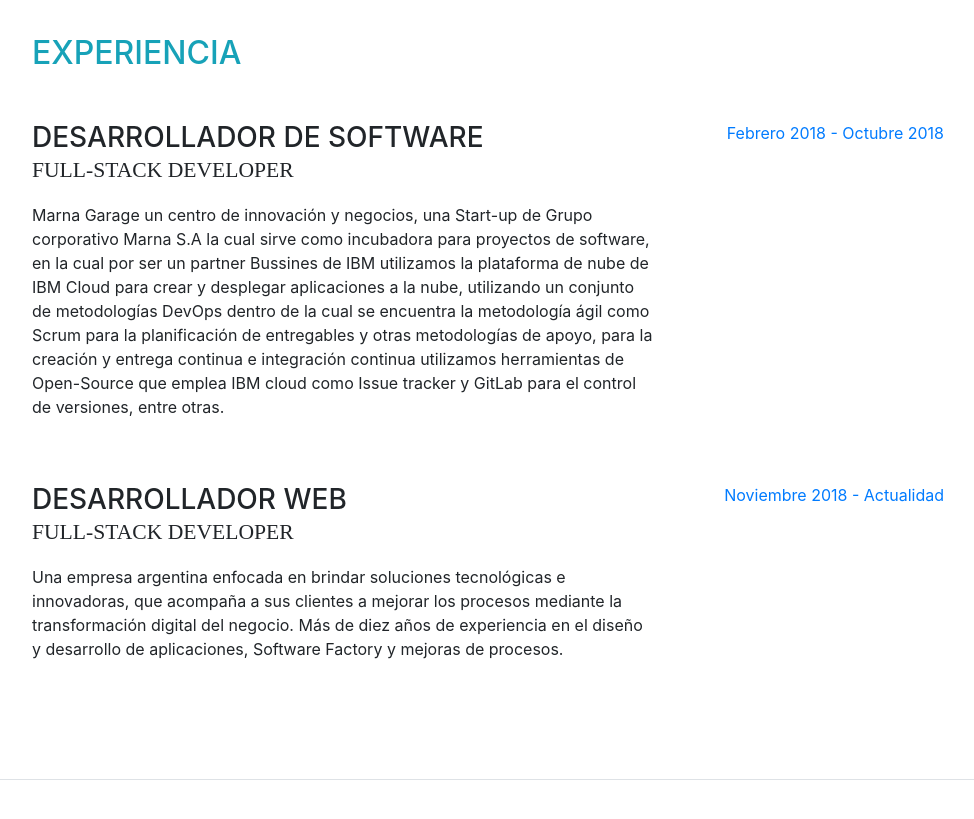
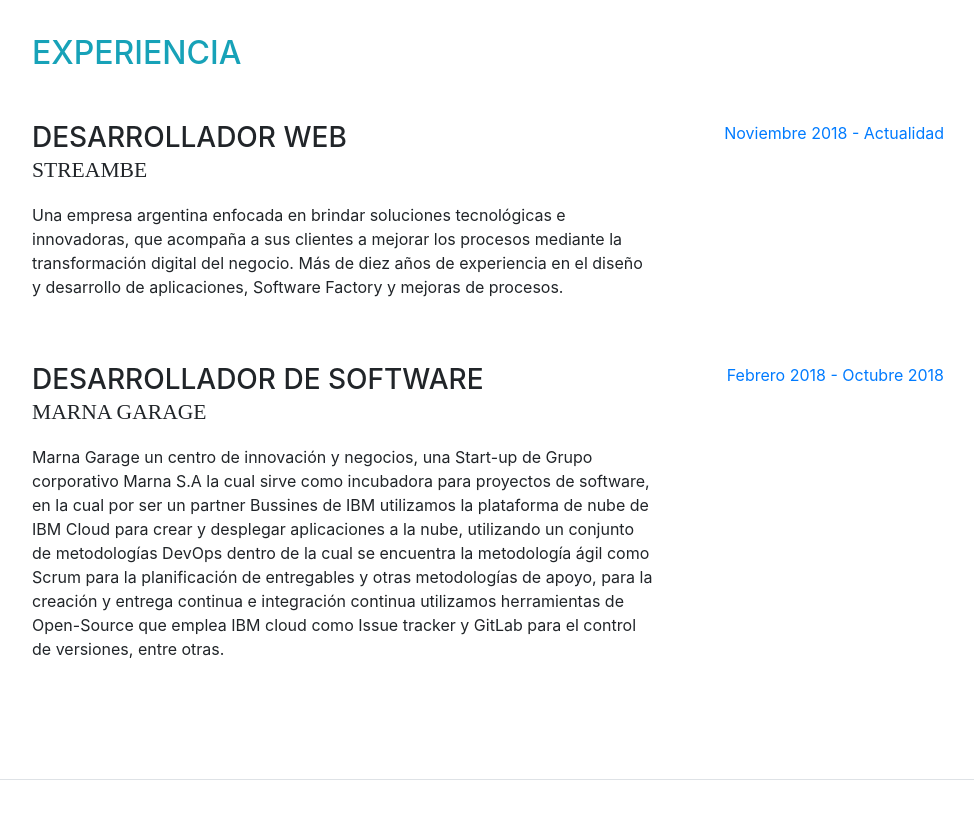
Before and after one commit to darwist94/darwist94.github.io, a website with bundled scripts: page index.html in a window 1280 px wide. Shown: the part 820-1639 px from the top of the page, without its empty margins (288-1262 px from the left). Built offline with nearby package versions, Linux system fonts and the light colour scheme; a web font is replaced by a local one.

Commit message:
modificacion en seccion de experiencia

```diff
--- a/index.html
+++ b/index.html
@@ -122,22 +122,22 @@
 
           <div class="resume-item d-flex flex-column flex-md-row mb-5">
             <div class="resume-content mr-auto">
+              <h3 class="mb-0">Desarrollador Web</h3>
+              <div class="subheading mb-3">Streambe</div>
+              <p>Una empresa argentina enfocada en brindar soluciones tecnológicas e innovadoras, que acompaña a sus clientes a mejorar los procesos mediante la transformación digital del negocio. Más de diez años de experiencia en el diseño y desarrollo de aplicaciones, Software Factory y mejoras de procesos.</p>
+            </div>
+            <div class="resume-date text-md-right">
+              <span class="text-primary">Noviembre 2018 - Actualidad</span>
+            </div>
+          </div>
+          <div class="resume-item d-flex flex-column flex-md-row mb-5">
+            <div class="resume-content mr-auto">
               <h3 class="mb-0">Desarrollador de Software</h3>
-              <div class="subheading mb-3">Full-Stack Developer</div>
+              <div class="subheading mb-3">Marna Garage</div>
               <p>Marna Garage un centro de innovación y negocios, una Start-up de Grupo corporativo Marna S.A la cual sirve como incubadora para proyectos de software, en la cual por ser un partner Bussines de IBM utilizamos la plataforma de nube de IBM Cloud para crear y desplegar aplicaciones a la nube, utilizando un conjunto de metodologías DevOps dentro de la cual se encuentra la metodología ágil como Scrum para la planificación de entregables y otras metodologías de apoyo, para la creación y entrega continua e integración continua utilizamos herramientas de Open-Source que emplea IBM cloud como Issue tracker y GitLab para el control de versiones, entre otras.</p>
             </div>
             <div class="resume-date text-md-right">
               <span class="text-primary">Febrero 2018 - Octubre 2018</span>
-            </div>
-          </div>
-          <div class="resume-item d-flex flex-column flex-md-row mb-5">
-            <div class="resume-content mr-auto">
-              <h3 class="mb-0">Desarrollador Web</h3>
-              <div class="subheading mb-3">Full-Stack Developer</div>
-              <p>Una empresa argentina enfocada en brindar soluciones tecnológicas e innovadoras, que acompaña a sus clientes a mejorar los procesos mediante la transformación digital del negocio. Más de diez años de experiencia en el diseño y desarrollo de aplicaciones, Software Factory y mejoras de procesos.</p>
-            </div>
-            <div class="resume-date text-md-right">
-              <span class="text-primary">Noviembre 2018 - Actualidad</span>
             </div>
           </div>
 
```
